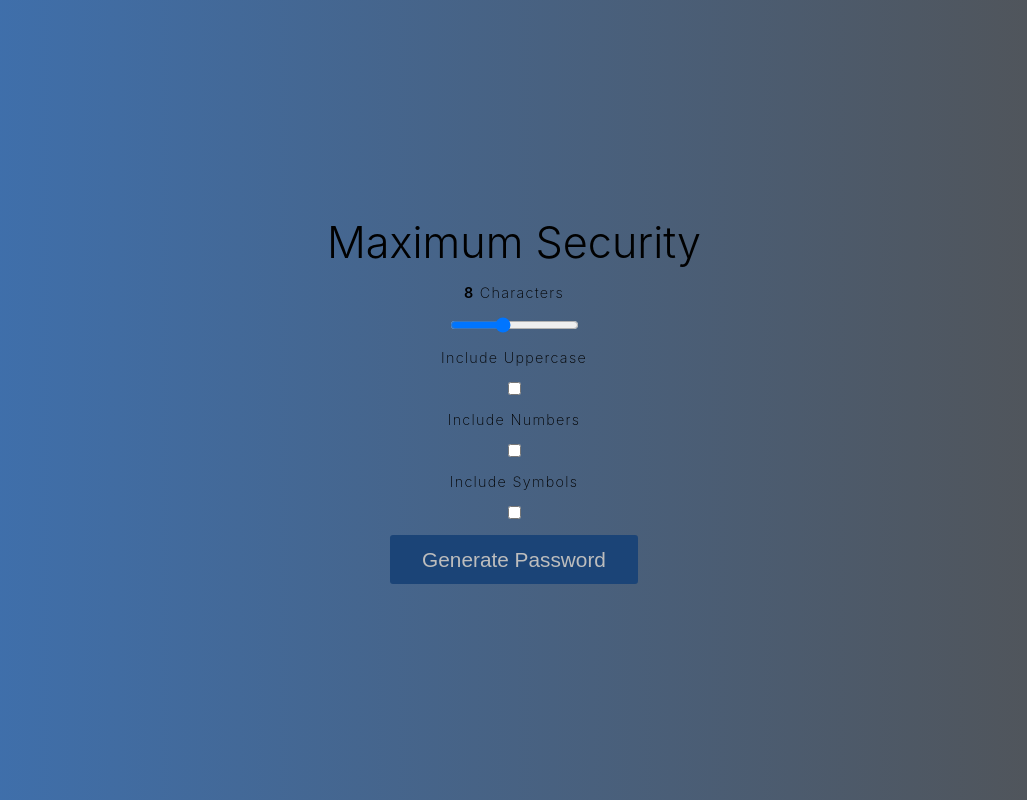
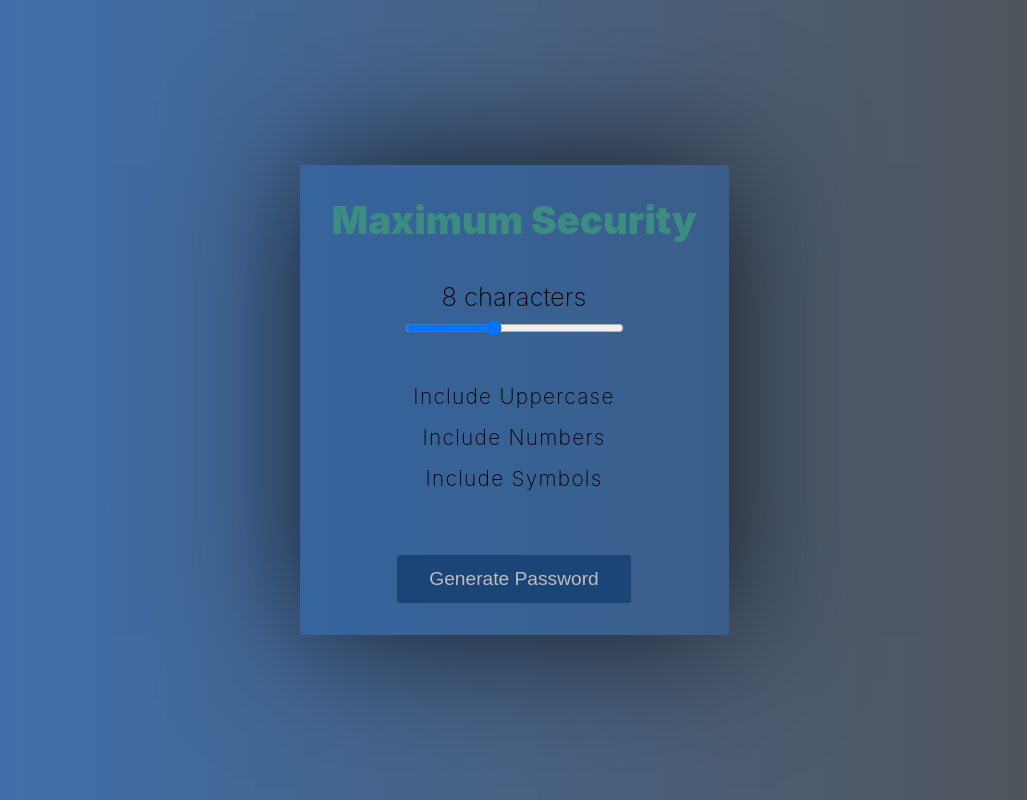
Before and after one commit to charlesmartinreed/yet-another-password-generator, a plain HTML site: page index.html in a window 1280 px wide. Shown: the whole page, without its empty margins (126-1153 px from the left). Drawn offline with Linux system fonts and the light colour scheme.

Commit message:
Make slight styling changes.

```diff
--- a/index.html
+++ b/index.html
@@ -10,10 +10,10 @@
   </head>
   <body>
     <div class="app-container">
-      <h1 class="app-title">Maximum Security</h1>
+      <h1 class="app-password-field">Maximum Security</h1>
 
       <label for="slider-character">
-        <span id="slider-character-count"></span> Characters
+        <span id="slider-character-count"></span>
       </label>
       <input
         type="range"
@@ -23,24 +23,27 @@
         value="8"
       />
 
-      <label for="checkbox-uppercase">
+      <label class="checkbox-label" for="checkbox-uppercase">
         Include Uppercase
+        <input
+          type="checkbox"
+          name="checkbox-uppercase"
+          id="checkbox-uppercase"
+        />
+        <div class="checkbox-custom"></div>
       </label>
-      <input
-        type="checkbox"
-        name="checkbox-uppercase"
-        id="checkbox-uppercase"
-      />
 
-      <label for="checkbox-numbers">
+      <label class="checkbox-label" for="checkbox-numbers">
         Include Numbers
+        <input type="checkbox" name="checkbox-numbers" id="checkbox-numbers" />
+        <div class="checkbox-custom"></div>
       </label>
-      <input type="checkbox" name="checkbox-numbers" id="checkbox-numbers" />
 
-      <label for="checkbox-symbols">
+      <label class="checkbox-label" for="checkbox-symbols">
         Include Symbols
+        <input type="checkbox" name="checkbox-symbols" id="checkbox-symbols" />
+        <div class="checkbox-custom"></div>
       </label>
-      <input type="checkbox" name="checkbox-symbols" id="checkbox-symbols" />
 
       <input type="submit" value="Generate Password" />
     </div>
--- a/script.js
+++ b/script.js
@@ -2,10 +2,13 @@ const characterCountSpan = document.getElementById("slider-character-count");
 const characterCountSlider = document.getElementById("slider-character");
 
 characterCountSlider.addEventListener("change", e => {
-  characterCountSpan.textContent = e.target.value;
-  characterCountSpan.classList.add("count-update");
+  if (e.target.value === "1") {
+    characterCountSpan.textContent = `${e.target.value} character`;
+  } else {
+    characterCountSpan.textContent = `${e.target.value} characters`;
+  }
 });
 
 window.addEventListener("load", () => {
-  characterCountSpan.textContent = `${characterCountSlider.value}`;
+  characterCountSpan.textContent = `${characterCountSlider.value} characters`;
 });
--- a/style.css
+++ b/style.css
@@ -4,6 +4,11 @@
   padding: 0;
   margin: 0;
   box-sizing: border-box;
+}
+
+:root {
+  /* -moz-appearance: checkbox; */
+  /* -webkit-appearance: checkbox; */
 }
 
 body {
@@ -30,31 +35,102 @@ body {
   display: grid;
   place-items: center;
   gap: 1rem;
-  width: 90%;
+  max-width: 80%;
+  padding: 2rem;
+  background-color: rgb(33, 96, 173, 0.4);
+  box-shadow: 0 0 8rem rgba(0, 0, 0, 0.7);
 }
 
-.app-container .app-title {
-  font-size: 2.7rem;
-  font-weight: 300;
+.app-container .app-password-field {
+  font-size: 2.4rem;
+  font-weight: 900;
+  color: rgb(59, 141, 129);
+  margin-bottom: 1.4rem;
+
+  transition: all 0.3s ease-in-out;
+  position: relative;
 }
 
-label {
-  font-size: 0.9rem;
+.app-container .app-password-field::after {
+  /* content: "";
+  position: absolute;
+  bottom: -12%;
+  left: -5%;
+  width: 50%;
+  background-color: rgb(59, 141, 129);
+  height: 4px; */
+}
+
+.checkbox-label {
+  font-size: 1.3rem;
   font-weight: 200;
   letter-spacing: 0.08rem;
+
+  position: relative;
+  cursor: pointer;
+}
+
+.checkbox-label:last-of-type {
+  margin-bottom: 3rem;
+}
+
+#slider-character-count {
+}
+
+input[type="range"] {
+  margin-top: -0.5rem;
+  margin-bottom: 2rem;
+  width: 60%;
 }
 
 input[type="submit"] {
   border: none;
   background: #1b4477;
-  /* color: rgb(228, 228, 245); */
   color: #bdbdbd;
   border-radius: 3px;
   padding: 0.8rem 2rem;
-  font-size: 1.3rem;
+  font-size: 1.2rem;
+  cursor: pointer;
+
+  transition: transform 0.1s cubic-bezier(0.68, -0.55, 0.265, 1.55);
+  outline: none;
+}
+
+input[type="checkbox"] {
+  position: absolute;
+  opacity: 0;
   cursor: pointer;
 }
 
 #slider-character-count {
-  font-weight: 600;
+  font-size: 1.6rem;
+  font-weight: 200;
 }
+
+.checkbox-custom {
+  position: absolute;
+  top: 0%;
+  left: -5%;
+  bottom: 0%;
+  right: 0%;
+  height: 130%;
+  width: 110%;
+  background-color: transparent;
+
+  transition: transform 0.2s linear;
+  transform-origin: bottom right;
+  transform: scale(0);
+}
+
+/* UNCHECKED */
+
+/* CHECKED */
+input:checked ~ .checkbox-custom {
+  transform: scale(1);
+  border-bottom: 5px solid rgba(59, 141, 129, 0.6);
+}
+
+input[type="submit"]:hover,
+input[type="submit"]:focus {
+  transform: scale(1.02);
+}
```
